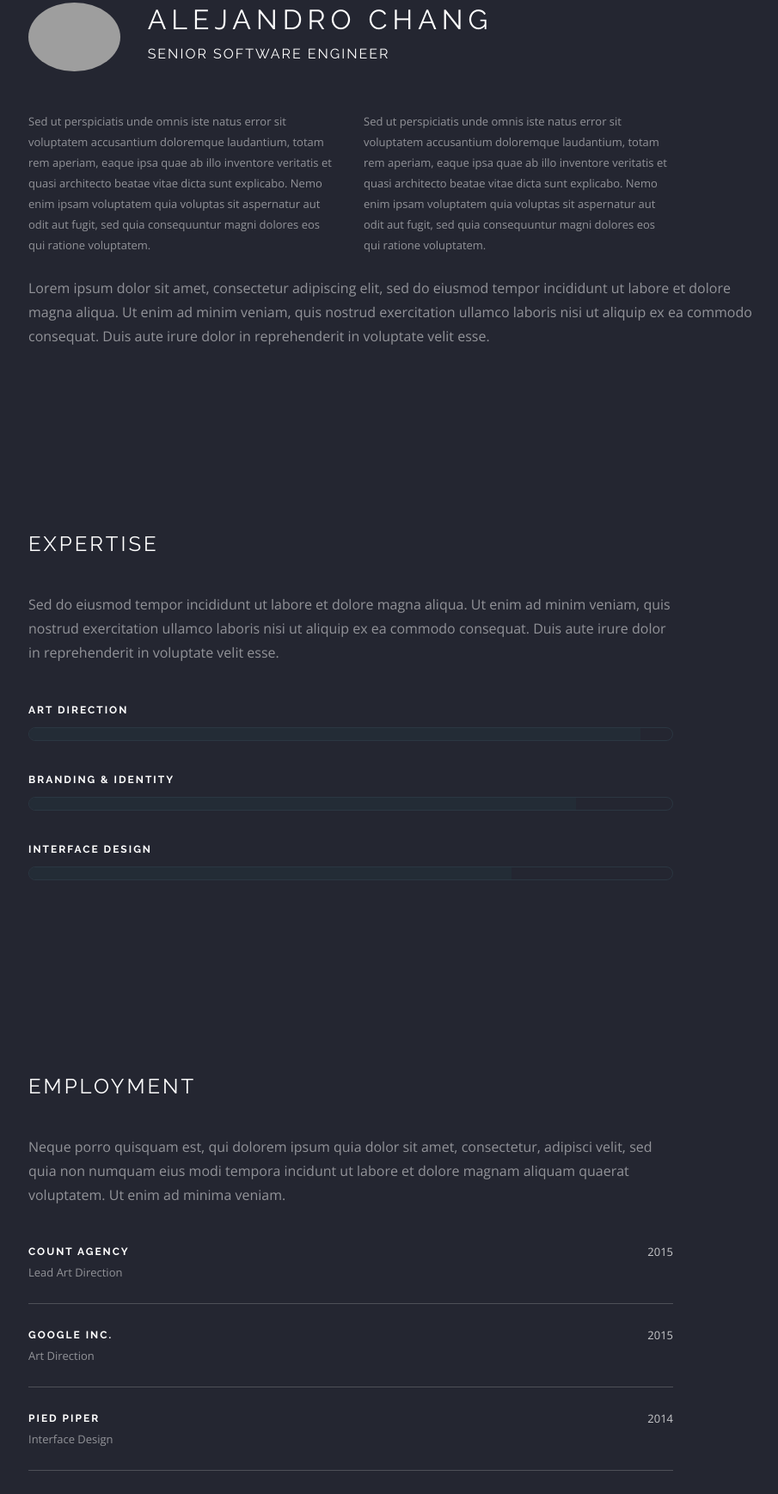
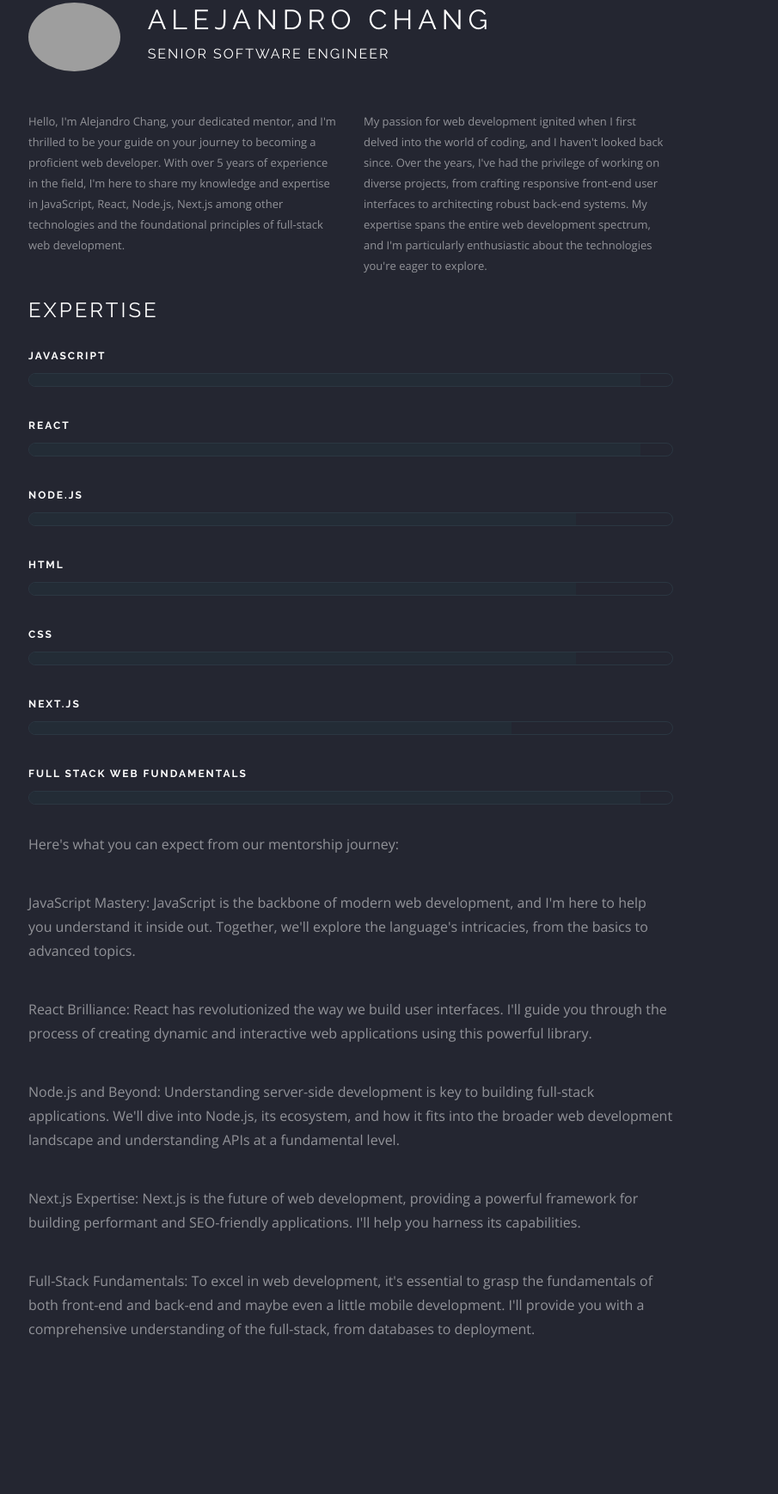
Before and after one commit to alejandrochang/sowingdev, a plain HTML site: page index.html in a window 1280 px wide. Shown: the part 879-2617 px from the top of the page at 86% size, without its empty margins (37-942 px from the left). Drawn offline with nearby package versions, Linux system fonts and the light colour scheme; grey boxes are pictures that could not be loaded.

Commit message:
feat(sd): further copyright and cleanup

```diff
--- a/index.html
+++ b/index.html
@@ -36,37 +36,26 @@
 					<div class="module left">
 						<ul class="menu">
 							<li>
-								<a href="#">
+								<a href="#what_is_sowing_dev">
 									What is Sowing Dev?
 								</a>
 							</li>
 							<li>
-								<a href="#">
+								<a href="#meet_your_mentor">
 									Meet your mentor
 								</a>
 							</li>
 							<li>
-								<a href="#">
+								<a href="#what_it_cost">
 									What it Cost?
 								</a>
 							</li>
 							<li>
-								<a href="#">
+								<a href="#contact">
 									Contact
 								</a>
 							</li>
 						</ul>
-					</div>
-					<div class="module widget-handle search-widget-handle left">
-						<div class="search">
-							<i class="ti-search"></i>
-							<span class="title">Search Site</span>
-						</div>
-						<div class="function">
-							<form class="search-form">
-								<input type="text" placeholder="Type Here" />
-							</form>
-						</div>
 					</div>
 					<!-- <div class="module widget-handle language left">
 						<ul class="menu">
@@ -89,7 +78,7 @@
 		</nav>
 	</div>
 	<div class="main-container">
-		<section class="bg-primary">
+		<section class="bg-primary" id="what_is_sowing_dev">
 			<div class="container">
 				<div class="row mb20 pt120">
 					<div class="col-sm-12">
@@ -115,8 +104,8 @@
 				</div>
 				<!--end of row-->
 			</div>
-			<div class="container">
-				<div class="row pt120 pt-xs-80 mb-xs-40">
+			<div class="container" id="meet_your_mentor">
+				<div class="row pt120 pt-xs-80">
 					<div class="col-sm-12">
 						<h4 class="uppercase mb30 mb-xs-24">About Me: Meet your Mentor</h4>
 					</div>
@@ -136,28 +125,120 @@
 				<div class="row">
 					<div class="col-md-4 col-sm-5">
 						<p class="fade-half">
-							Sed ut perspiciatis unde omnis iste natus error sit voluptatem accusantium doloremque laudantium, totam
-							rem aperiam, eaque ipsa quae ab illo inventore veritatis et quasi architecto beatae vitae dicta sunt
-							explicabo. Nemo enim ipsam voluptatem quia voluptas sit aspernatur aut odit aut fugit, sed quia
-							consequuntur magni dolores eos qui ratione voluptatem.
+						Hello, I'm Alejandro Chang, your dedicated mentor, and I'm thrilled to be your guide on your journey to becoming a
+						proficient web developer. With over 5 years of experience in the field, I'm here to share my knowledge and
+						expertise in JavaScript, React, Node.js, Next.js among other technologies and the foundational principles of full-stack web development.
 						</p>
 					</div>
 					<div class="col-md-4 col-sm-5">
 						<p class="fade-half">
-							Sed ut perspiciatis unde omnis iste natus error sit voluptatem accusantium doloremque laudantium, totam
-							rem aperiam, eaque ipsa quae ab illo inventore veritatis et quasi architecto beatae vitae dicta sunt
-							explicabo. Nemo enim ipsam voluptatem quia voluptas sit aspernatur aut odit aut fugit, sed quia
-							consequuntur magni dolores eos qui ratione voluptatem.
+						My passion for web development ignited when I first delved into the world of coding, and I haven't looked back since.
+						Over the years, I've had the privilege of working on diverse projects, from crafting responsive front-end user
+						interfaces to architecting robust back-end systems. My expertise spans the entire web development spectrum, and I'm
+						particularly enthusiastic about the technologies you're eager to explore.
 						</p>
+					</div>
+				</div>
+				<div class="row">
+					<div class="col-sm-12">
+						<h4 class="uppercase mb-xs-24">Expertise</h4>
+					</div>
+				</div>
+				<div class="row">
+					<div class="col-md-8 col-sm-10">
+						<div class="progress-bars">
+							<div class="progress progress-2 text-left mb32">
+								<span class="title">Javascript</span>
+								<div class="bar-holder">
+									<div class="progress-bar" data-progress="95"></div>
+								</div>
+							</div>
+							<div class="progress progress-2 text-left mb32">
+								<span class="title">React</span>
+								<div class="bar-holder">
+									<div class="progress-bar" data-progress="95"></div>
+								</div>
+							</div>
+							<!--end of progress bar-->
+							<div class="progress progress-2 text-left mb32">
+								<span class="title">Node.js</span>
+								<div class="bar-holder">
+									<div class="progress-bar" data-progress="85"></div>
+								</div>
+							</div>
+							<div class="progress progress-2 text-left mb32">
+								<span class="title">HTML</span>
+								<div class="bar-holder">
+									<div class="progress-bar" data-progress="85"></div>
+								</div>
+							</div>
+							<div class="progress progress-2 text-left mb32">
+								<span class="title">CSS</span>
+								<div class="bar-holder">
+									<div class="progress-bar" data-progress="85"></div>
+								</div>
+							</div>
+							<!--end of progress bar-->
+							<div class="progress progress-2 text-left mb32">
+								<span class="title">Next.js</span>
+								<div class="bar-holder">
+									<div class="progress-bar" data-progress="75"></div>
+								</div>
+							</div>
+							<div class="progress progress-2 text-left mb32">
+								<span class="title">Full stack Web Fundamentals</span>
+								<div class="bar-holder">
+									<div class="progress-bar" data-progress="95"></div>
+								</div>
+							</div>
+							<!--end of progress bar-->
+						</div>
+						<p class="lead fade-half mb40 mb-xs-24">
+							Here's what you can expect from our mentorship journey:
+						</p>
+						<p class="lead fade-half mb40 mb-xs-24">JavaScript Mastery: JavaScript is the backbone of modern web development, and
+							I'm here to help you understand it inside
+							out. Together, we'll explore the language's intricacies, from the basics to advanced topics.</p>
+						<p class="lead fade-half mb40 mb-xs-24">React Brilliance: React has revolutionized the way we build user interfaces.
+							I'll guide you through the process of
+							creating dynamic and interactive web applications using this powerful library.</p>
+						<p class="lead fade-half mb40 mb-xs-24">Node.js and Beyond: Understanding server-side development is key to building
+							full-stack applications. We'll dive into
+							Node.js, its ecosystem, and how it fits into the broader web development landscape and understanding APIs at a
+							fundamental level.</p>
+						<p class="lead fade-half mb40 mb-xs-24">Next.js Expertise: Next.js is the future of web development, providing a
+							powerful framework for building performant and
+							SEO-friendly applications. I'll help you harness its capabilities.</p>
+						<p class="lead fade-half mb40 mb-xs-24">Full-Stack Fundamentals: To excel in web development, it's essential to grasp
+							the fundamentals of both front-end and
+							back-end and maybe even a little mobile development. I'll provide you with a comprehensive understanding of the
+							full-stack, from databases to deployment.</p>
+						<!--end of bars holder-->
+					</div>
+				</div>
+				<!--end of row-->
+			</div>
+			<!--end of container-->
+		</section>
+		<section class="bg-primary" id="what_it_cost">
+			<div class="container">
+				<div class="row">
+					<div class="col-sm-12">
+						<h4 class="uppercase mb40 mb-xs-24">What it Cost?</h4>
 					</div>
 				</div>
 				<!--end of row-->
 				<div class="row">
-					<div class="col-md-9 col-sm-10">
-						<p class="lead fade-half">
-							Lorem ipsum dolor sit amet, consectetur adipiscing elit, sed do eiusmod tempor incididunt ut labore et
-							dolore magna aliqua. Ut enim ad minim veniam, quis nostrud exercitation ullamco laboris nisi ut aliquip ex
-							ea commodo consequat. Duis aute irure dolor in reprehenderit in voluptate velit esse.
+					<div class="col-md-8 col-sm-10">
+						<p class="lead fade-half mb40 mb-xs-24">
+							In the spirit of empowerment and fostering a thriving community of developers, our mentorship program comes with a
+							promise: it costs nothing but your dedication, time, and commitment. We firmly believe that knowledge should be freely
+							shared, and success should be within reach for all aspiring engineers. Our mentorship is entirely accessible without any
+							financial burden. Instead, it thrives on the priceless investments of effort, the precious moments dedicated to
+							one-on-one meetings with your mentor, and the unwavering commitment to your growth and learning journey. By devoting
+							your time and energy, you unlock the doors to a world of opportunities and wisdom, paving the way for your advancement
+							in the exciting field of web development. Your success is our success, and we're here to support you every step of the
+							way.
 						</p>
 					</div>
 				</div>
@@ -165,123 +246,7 @@
 			</div>
 			<!--end of container-->
 		</section>
-		<section class="bg-primary">
-			<div class="container">
-				<div class="row">
-					<div class="col-sm-12">
-						<h4 class="uppercase mb40 mb-xs-24">Expertise</h4>
-					</div>
-				</div>
-				<!--end of row-->
-				<div class="row">
-					<div class="col-md-8 col-sm-10">
-						<p class="lead fade-half mb40 mb-xs-24">
-							Sed do eiusmod tempor incididunt ut labore et dolore magna aliqua. Ut enim ad minim veniam, quis nostrud
-							exercitation ullamco laboris nisi ut aliquip ex ea commodo consequat. Duis aute irure dolor in
-							reprehenderit in voluptate velit esse.
-						</p>
-						<div class="progress-bars">
-							<div class="progress progress-2 text-left mb32">
-								<span class="title">Art Direction</span>
-								<div class="bar-holder">
-									<div class="progress-bar" data-progress="95"></div>
-								</div>
-							</div>
-							<!--end of progress bar-->
-							<div class="progress progress-2 text-left mb32">
-								<span class="title">Branding & Identity</span>
-								<div class="bar-holder">
-									<div class="progress-bar" data-progress="85"></div>
-								</div>
-							</div>
-							<!--end of progress bar-->
-							<div class="progress progress-2 text-left mb32">
-								<span class="title">Interface Design</span>
-								<div class="bar-holder">
-									<div class="progress-bar" data-progress="75"></div>
-								</div>
-							</div>
-							<!--end of progress bar-->
-						</div>
-						<!--end of bars holder-->
-					</div>
-				</div>
-				<!--end of row-->
-			</div>
-			<!--end of container-->
-		</section>
-		<section class="bg-primary">
-			<div class="container">
-				<div class="row">
-					<div class="col-sm-12">
-						<h4 class="uppercase mb40 mb-xs-24">Employment</h4>
-					</div>
-				</div>
-				<!--end of row-->
-				<div class="row">
-					<div class="col-md-8 col-sm-10">
-						<p class="lead fade-half mb40 mb-xs-24">
-							Neque porro quisquam est, qui dolorem ipsum quia dolor sit amet, consectetur, adipisci velit, sed quia non
-							numquam eius modi tempora incidunt ut labore et dolore magnam aliquam quaerat voluptatem. Ut enim ad
-							minima veniam.
-						</p>
-						<div>
-							<span class="pull-right fade-1-4">2015</span>
-							<h6 class="uppercase mb0">COUNT Agency</h6>
-							<span class="fade-half inline-block mb24">Lead Art Direction</span>
-							<hr class="fade-3-4">
-						</div>
-						<div>
-							<span class="pull-right fade-1-4">2015</span>
-							<h6 class="uppercase mb0">Google Inc.</h6>
-							<span class="fade-half inline-block mb24">Art Direction</span>
-							<hr class="fade-3-4">
-						</div>
-						<div>
-							<span class="pull-right fade-1-4">2014</span>
-							<h6 class="uppercase mb0">Pied Piper</h6>
-							<span class="fade-half inline-block mb24">Interface Design</span>
-							<hr class="fade-3-4">
-						</div>
-					</div>
-				</div>
-				<!--end of row-->
-			</div>
-			<!--end of container-->
-		</section>
-		<section class="bg-primary">
-			<div class="container">
-				<div class="row">
-					<div class="col-sm-12">
-						<h4 class="uppercase mb40 mb-xs-24">Education</h4>
-					</div>
-				</div>
-				<!--end of row-->
-				<div class="row">
-					<div class="col-md-8 col-sm-10">
-						<p class="lead fade-half mb40 mb-xs-24">
-							Qui dolorem ipsum quia dolor sit amet, consectetur, adipisci velit, sed quia non numquam eius modi tempora
-							incidunt ut labore et dolore magnam aliquam quaerat voluptatem. Ut enim ad minima veniam.
-						</p>
-						<div>
-							<span class="pull-right fade-1-4">2010</span>
-							<h6 class="uppercase mb0">Masters, Contemporary Arts</h6>
-							<span class="fade-half inline-block mb24">Melbourne University</span>
-							<hr class="fade-3-4">
-						</div>
-						<div>
-							<span class="pull-right fade-1-4">2007</span>
-							<h6 class="uppercase mb0">Bachelor of Design & Communication</h6>
-							<span class="fade-half inline-block mb24">Monash University</span>
-							<hr class="fade-3-4">
-						</div>
-					</div>
-				</div>
-				<!--end of row-->
-			</div>
-			<!--end of container-->
-		</section>
-		<section class="bg-primary">
+		<section class="bg-primary" id="contact">
 			<div class="container">
 				<div class="row">
 					<div class="col-sm-10 col-md-8">
```
